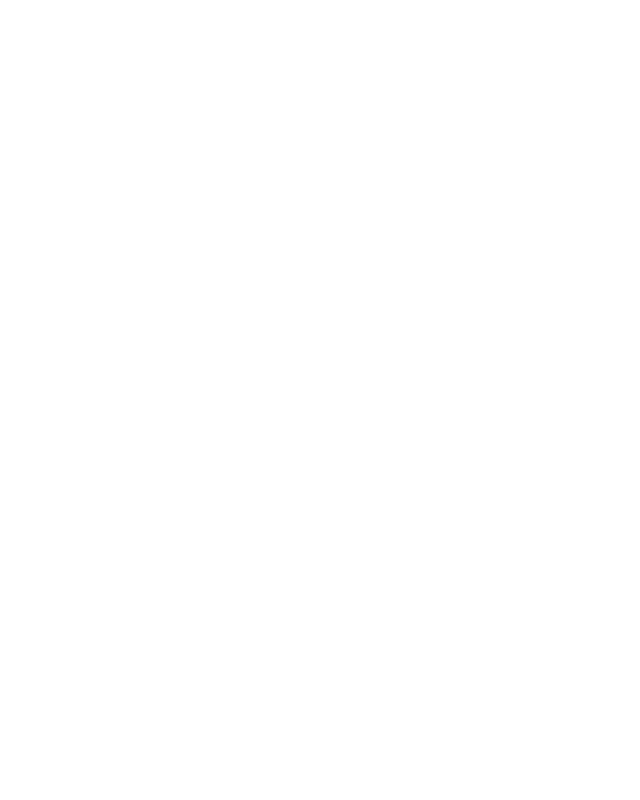
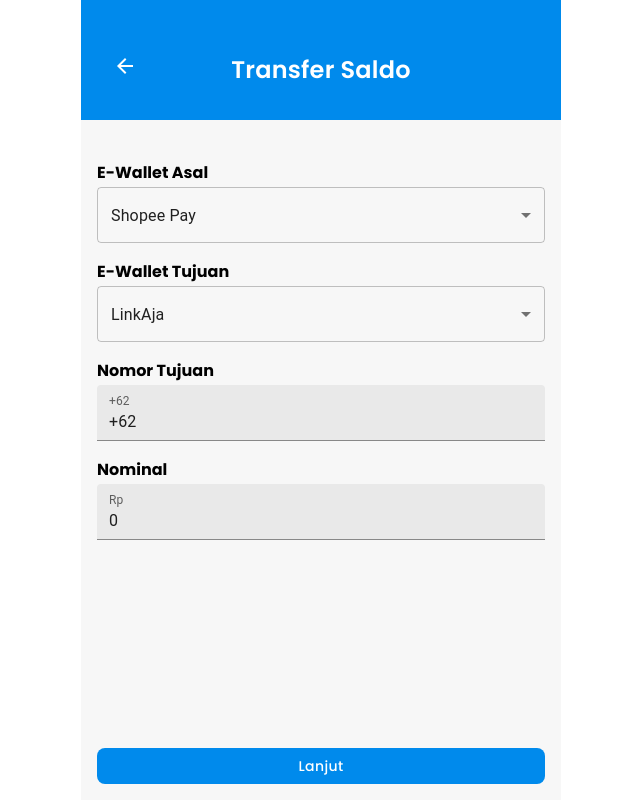
Before and after one commit to agnesjuliana/U.Digi, a React (Create React App) app: page /uswitch/transfersaldo in a window 1280 px wide. Shown: the whole page, without its empty margins (319-959 px from the left). Built offline with nearby package versions, Linux system fonts and the light colour scheme.

Commit message:
bug fix transfer + tukar

```diff
--- a/src/App.js
+++ b/src/App.js
@@ -6,6 +6,8 @@
 import Setting from './pages/setting';
 import Budgeting from './pages/budgeting';
 import TukarSaldo from './pages/TukarSaldo'
+import TransferSaldo from './pages/TransferSaldo'
+
 
 function App() {
   return (
@@ -15,7 +17,8 @@
       <Route component={Notifikasi} path="/notifikasi" />
       <Route component={Setting} path="/setting" />
       <Route component={Budgeting} path="/budgeting" />
-      <Route component={TukarSaldo} path="/tukarsaldo" />
+      <Route component={TukarSaldo} path="/uswitch/tukarsaldo" />
+      <Route component={TransferSaldo} path="/uswitch/transfersaldo" />
     </Switch>
   );
 }
--- /dev/null
+++ b/src/components/DialogTransferSaldo.js
@@ -0,0 +1,61 @@
+import React, { useState } from "react";
+import {
+  Dialog,
+  DialogContent,
+  TextField,
+  Button,
+  Box
+} from "@mui/material";
+import CheckCircleIcon from '@mui/icons-material/CheckCircle';
+
+const DialogTukarSaldo = (props) => {
+  const [open, setOpen] = React.useState(false);
+
+  return (
+    <div>
+      <Dialog
+        open={props.open}
+        onClose={props.closeDialog}
+        aria-labelledby="alert-dialog-title"
+        aria-describedby="alert-dialog-description"
+        PaperProps={{ style: { borderRadius: "16px" } }}
+        fullWidth
+      >
+        <DialogContent sx={{ padding: "20px" }}>
+          <Box sx={{ display: 'flex', flexDirection: 'column',  justifyContent: 'space-between' }}>
+            <p style={{ fontSize: '24px', textAlign: 'center', margin: 0 }}><b>Transaksi Berhasil</b></p>
+
+            <p style={{ marginBottom: '0', fontSize: '12px' }}><b>E-Wallet Asal</b></p>
+            <p style={{ marginTop: '0', fontSize: '14px' }}>{props.data.from} </p>
+
+            <p style={{ marginBottom: '0', fontSize: '12px' }}><b>E-Wallet Tujuan</b></p>
+            <p style={{ marginTop: '0', fontSize: '14px' }}>{props.data.to} </p>
+
+            <p style={{ marginBottom: '0', fontSize: '12px' }}><b>Nomor Tujuan</b></p>
+            <p style={{ marginTop: '0', fontSize: '14px' }}>{props.data.no} </p>
+
+            <p style={{ marginBottom: '0', fontSize: '12px' }}><b>Nama Penerima</b></p>
+            <p style={{ marginTop: '0', fontSize: '14px' }}>Gata</p>
+
+            <p style={{ marginBottom: '0', fontSize: '12px' }}><b>Nominal yang akan ditransfer</b></p>
+            <p style={{ marginTop: '0', fontSize: '14px' }}>Rp {props.data.nominal} </p>
+
+            <Button
+              type="button"
+              fullWidth
+              variant="contained"
+              color="primary"
+              sx={{ backgroundColor: '#008AEC', fontFamily: 'Poppins', textTransform: 'capitalize', boxShadow: 0, borderRadius: '8px', mt: 3 }}
+              onClick={props.closeDialog}
+            >
+              Tutup
+            </Button>
+          </Box>
+
+
+        </DialogContent>
+      </Dialog>
+    </div>
+  );
+};
+export default DialogTukarSaldo;
--- a/src/pages/TransferSaldo.js
+++ b/src/pages/TransferSaldo.js
@@ -1,7 +1,7 @@
 import React from "react";
 import { Box, MenuItem, Select, Button, Paper, TextField } from "@mui/material";
 import TopController from "../components/topController";
-import DialogTukarSaldo from "../components/dialogTukarSaldo";
+import DialogTransferSaldo from "../components/DialogTransferSaldo";
 
 export default function TransferSaldo() {
   const handleHome = () => {
@@ -19,7 +19,8 @@
   const [data, setData] = React.useState({
     from: "Shopee Pay",
     to: "LinkAja",
-    nominal: 0
+    nominal: 0,
+    no: '+62'
   })
   const [view, setView] = React.useState({
     form: 'block',
@@ -51,10 +52,10 @@
           minHeight: "100vh",
         }}
       >
-        <DialogTukarSaldo open={open} closeDialog={() => closeDialog()} />
+        <DialogTransferSaldo open={open} closeDialog={() => closeDialog()} data={data}/>
 
         <TopController
-          title="Tukar Saldo"
+          title="Transfer Saldo"
           action={() => handleHome()}
         />
 
@@ -103,6 +104,14 @@
                 }
               </Select>
 
+              <p style={{ marginBottom: 2 }}><b>Nomor Tujuan</b></p>
+              <TextField id="filled-basic" label="+62" variant="filled"
+                type='text'
+                value={data.no}
+                sx={{ width: '100%' }}
+                onChange={(e) => setData({ ...data, ['no']: e.target.value })}
+              />
+
               <p style={{ marginBottom: 2 }}><b>Nominal</b></p>
               <TextField id="filled-basic" label="Rp" variant="filled"
                 type='number'
@@ -136,7 +145,7 @@
               <Box sx={{ marginLeft: 3, marginTop: 1, marginBottom: 1, display: 'flex', flexDirection: 'column' }}>
                 <p><b>Pastikan semua data benar</b></p>
                 <p style={{ marginTop: '0', fontSize: '12px' }}>
-                  Sebelum melakukan transaksi pastikan semua data benar dan lanjutkan pertukaran e-money.
+                  Sebelum melakukan transaksi pastikan semua data benar dan lanjutkan transfer e-money.
                 </p>
 
                 <p style={{ marginBottom: '0', fontSize: '12px' }}><b>E-Wallet Asal</b></p>
@@ -145,7 +154,13 @@
                 <p style={{ marginBottom: '0', fontSize: '12px' }}><b>E-Wallet Tujuan</b></p>
                 <p style={{ marginTop: '0', fontSize: '14px' }}>{data.to} </p>
 
-                <p style={{ marginBottom: '0', fontSize: '12px' }}><b>Nominal yang akan ditukar</b></p>
+                <p style={{ marginBottom: '0', fontSize: '12px' }}><b>Nomor Tujuan</b></p>
+                <p style={{ marginTop: '0', fontSize: '14px' }}>{data.no} </p>
+
+                <p style={{ marginBottom: '0', fontSize: '12px' }}><b>Nama Penerima</b></p>
+                <p style={{ marginTop: '0', fontSize: '14px' }}>Gata</p>
+
+                <p style={{ marginBottom: '0', fontSize: '12px' }}><b>Nominal yang akan ditransfer</b></p>
                 <p style={{ marginTop: '0', fontSize: '14px' }}>Rp {data.nominal} </p>
 
               </Box>
@@ -160,7 +175,7 @@
                 sx={{ backgroundColor: '#008AEC', fontFamily: 'Poppins', textTransform: 'capitalize', boxShadow: 0, borderRadius: '8px' }}
                 onClick={() => openDialog()}
               >
-                Tukar e-money saya
+                Kirim
               </Button>
             </Box>
           </Box>
--- a/src/pages/TukarSaldo.js
+++ b/src/pages/TukarSaldo.js
@@ -1,7 +1,7 @@
 import React from "react";
 import { Box, MenuItem, Select, Button, Paper, TextField } from "@mui/material";
 import TopController from "../components/topController";
-import DialogTukarSaldo from "../components/dialogTukarSaldo";
+import DialogTukarSaldo from "../components/DialogTukarSaldo";
 
 export default function TukarSaldo() {
   const handleHome = () => {
```
